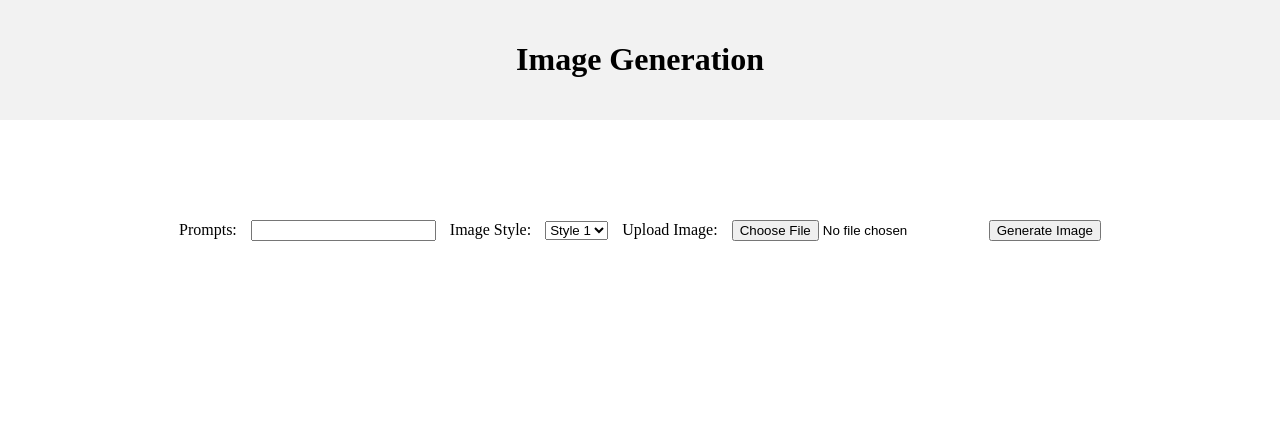
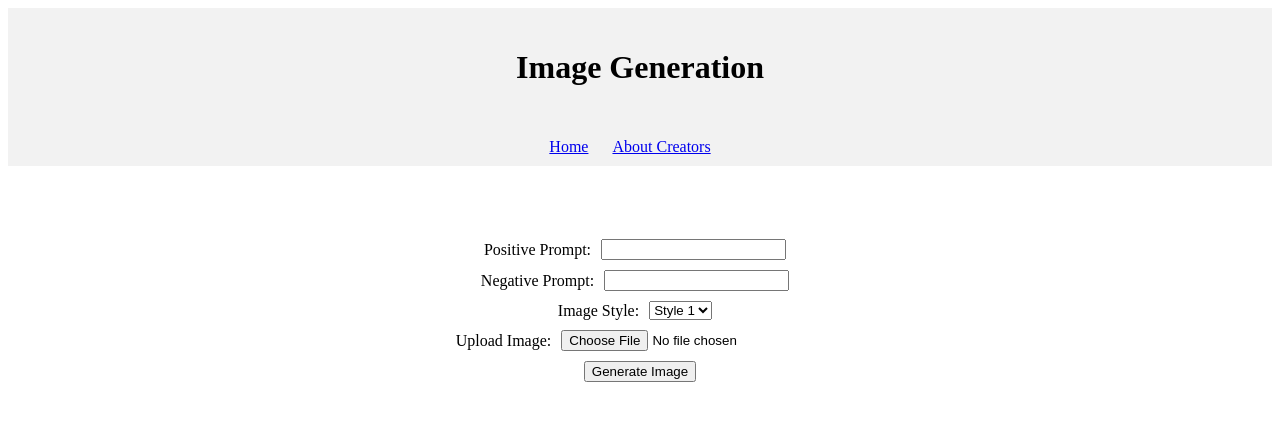
Before and after one commit to josephswlee/profile-picture-generator, a Flask app: page / in a window 1280 px wide. Shown: the top 421 px of the page. Run offline with Flask 3, Linux system fonts and the light colour scheme.

Commit message:
html modified

```diff
--- a/backend/app.py
+++ b/backend/app.py
@@ -4,14 +4,14 @@ from PIL import Image
 
 app = Flask(__name__, static_folder='../frontend/static', template_folder='../frontend/templates')
 
-@app.route('/')
-def index():
-    return render_template('index.html')
+@app.route("/")
+def home():
+    return render_template('home.html')
 
 @app.route('/generate', methods=['POST'])
 def generate():
     try:
-        data = request.form['prompts']
+        data = request.form['positivePrompts']
         image = Image.new('RGB', (100, 100), color='red')
 
         image_stream = io.BytesIO()
@@ -21,5 +21,9 @@ def generate():
     except Exception as e:
         return jsonify({'error': str(e)})
 
+@app.route('/about')
+def about():
+    return render_template('about.html')
+
 if __name__ == '__main__':
     app.run(debug=True)
--- /dev/null
+++ b/frontend/templates/home.html
@@ -0,0 +1,105 @@
+<!-- home.html -->
+{% extends 'index.html' %}
+
+{% block content %}
+<style>
+    .content {
+        margin-top: 50px;  /* Adjust the value as needed */
+        display: flex;
+        justify-content: center;
+        align-items: center;
+        height: calc(30vh - 100px);  /* Adjust the value as needed */
+    }
+
+    .form-container {
+        text-align: center;
+    }
+
+    form {
+            display: inline-block;
+        }
+
+    .form-row {
+        display: flex;
+        align-items: center;
+        justify-content: center;
+        margin-bottom: 10px;
+    }
+
+    .form-row label {
+        margin-right: 10px;
+    }
+
+    .form-row input[type="text"],
+    .form-row select {
+        margin-right: 10px;
+    }
+
+    .form-row input[type="file"] {
+        margin-right: 10px;
+        width: auto;
+    }
+</style>
+
+<div class="content">
+    <div class="form-container">
+        <form id="promptForm" action="/generate" method="POST">
+            <div class="form-row">
+                <label for="positive-prompt">Positive Prompt:</label>
+                <input type="text" id="positive-prompt" name="positive-prompt" required>
+            </div>
+
+            <div class="form-row">
+                <label for="negative-prompt">Negative Prompt:</label>
+                <input type="text" id="negative-prompt" name="negative_prompt" required>
+            </div>
+
+            <div class="form-row">
+                <label for="image-style">Image Style:</label>
+                <select id="image-style" name="image_style" required>
+                    <option value="style1">Style 1</option>
+                    <option value="style2">Style 2</option>
+                    <option value="style3">Style 3</option>
+                </select>
+            </div>
+
+            <div class="form-row">
+                <label for="image-upload">Upload Image:</label>
+                <input type="file" id="image-upload" name="image_upload">
+            </div>
+
+            <button type="submit">Generate Image</button>
+        </form>
+    </div>
+</div>
+<div id="resultImage">
+</div>
+<script>
+    const form = document.getElementById('promptForm');
+    const resultImageDiv = document.getElementById('resultImage');
+
+    form.addEventListener('submit', (event) => {
+        event.preventDefault();
+        const formData = new FormData(form);
+        const positiveData = formData.get('positive-prompt');
+        const negativeData = formData.get('negative-prompt');
+
+        fetch('/generate', {
+            method: 'POST',
+            headers: {
+                'Content-Type': 'application/x-www-form-urlencoded'
+            },
+            body: new URLSearchParams({'positivePrompts': positiveData,
+                                       'negativePrompts': negativeData})
+        })
+        .then(response => response.blob())
+        .then(blob => {
+            const imageUrl = URL.createObjectURL(blob);
+            resultImageDiv.innerHTML = `<img src="${imageUrl}" alt="Result Image">`;
+        })
+        .catch(error => {
+            console.error('Error:', error);
+        });
+    });
+</script>
+{% endblock %}
--- a/frontend/templates/index.html
+++ b/frontend/templates/index.html
@@ -1,39 +1,29 @@
+<!-- base.html -->
 <!DOCTYPE html>
 <html>
 <head>
     <title>Image Generation</title>
     <style>
-        body {
-            display: flex;
-            flex-direction: column;
-            align-items: center;
-            margin: 0;
-            padding: 0;
-        }
-
         .banner {
             background-color: #f2f2f2;
             padding: 20px;
-            width: 100%;
             text-align: center;
         }
 
-        .form-container {
-            margin-top: 100px;
+        .tabs {
+            background-color: #f2f2f2;
+            padding: 10px;
             text-align: center;
         }
 
-        form {
+        .tab {
             display: inline-block;
+            margin-right: 20px;
+            cursor: pointer;
         }
 
-        label {
-            margin-right: 10px;
-        }
-
-        input[type="text"],
-        select {
-            margin-right: 10px;
+        .tab:hover {
+            color: blue;
         }
     </style>
 </head>
@@ -42,53 +32,13 @@
         <h1>Image Generation</h1>
     </div>
 
-    <div class="form-container">
-        <form id="promptForm" action="/generate" method="POST">
-            <label for="prompts">Prompts:</label>
-            <input type="text" id="prompts" name="prompts" required>
+    <div class="tabs">
+        <a class="tab" href="/">Home</a>
+        <a class="tab" href="/about">About Creators</a>
+    </div>
 
-            <label for="image-style">Image Style:</label>
-            <select id="image-style" name="image_style" required>
-                <option value="style1">Style 1</option>
-                <option value="style2">Style 2</option>
-                <option value="style3">Style 3</option>
-                <!-- Add more style options as needed -->
-            </select>
-
-            <label for="image-upload">Upload Image:</label>
-            <input type="file" id="image-upload" name="image_upload">
-
-            <button type="submit">Generate Image</button>
-        </form>
-
+    <div class="content">
+        {% block content %}{% endblock %}
     </div>
-    <div id="resultImage">
-    </div>
-    <script>
-        const form = document.getElementById('promptForm');
-        const resultImageDiv = document.getElementById('resultImage');
-
-        form.addEventListener('submit', (event) => {
-            event.preventDefault();
-            const formData = new FormData(form);
-            const data = formData.get('prompts');
-
-            fetch('/generate', {
-                method: 'POST',
-                headers: {
-                    'Content-Type': 'application/x-www-form-urlencoded'
-                },
-                body: new URLSearchParams({'prompts': data})
-            })
-            .then(response => response.blob())
-            .then(blob => {
-                const imageUrl = URL.createObjectURL(blob);
-                resultImageDiv.innerHTML = `<img src="${imageUrl}" alt="Result Image">`;
-            })
-            .catch(error => {
-                console.error('Error:', error);
-            });
-        });
-    </script>
 </body>
 </html>
```
Also changed, not shown: frontend/templates/about.html (added, +23 -0 lines).
